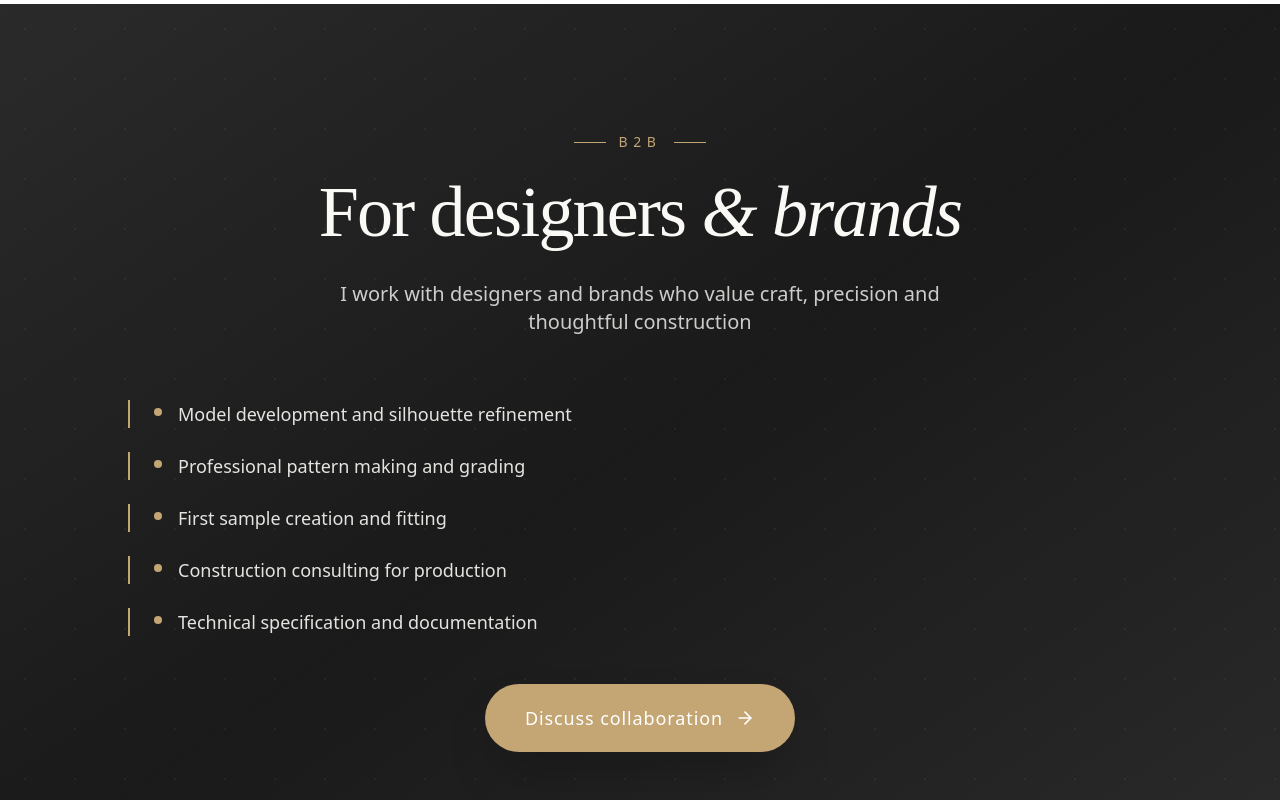
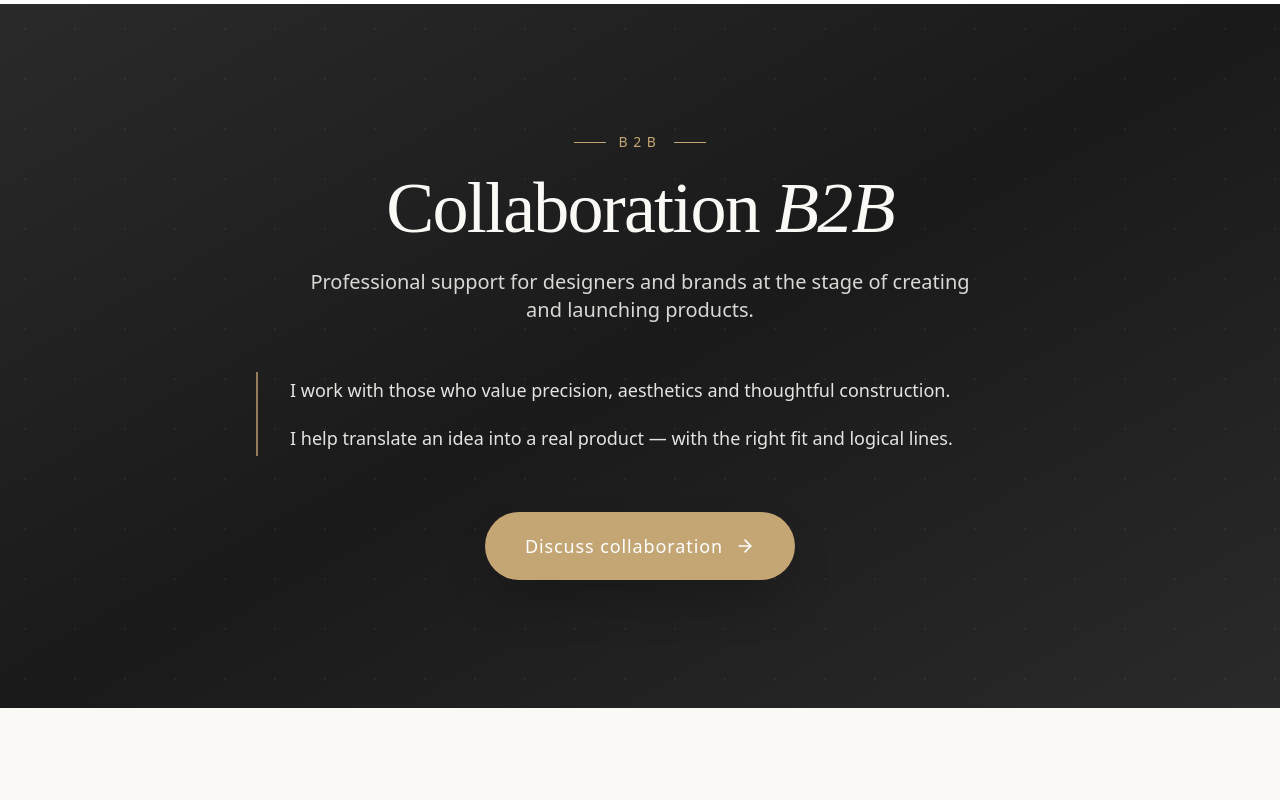
Before and after one commit to Ocean-Script-Projects/nkn_new, a Next.js app: page /en/collaboration in a window 1280 px wide. Shown: the part 1200-2000 px from the top of the page. Built offline with nearby package versions, Linux system fonts and the light colour scheme.

Commit message:
Update text B2B

```diff
--- a/app/[locale]/collaboration/page.tsx
+++ b/app/[locale]/collaboration/page.tsx
@@ -66,15 +66,16 @@ export default function CollaborationPage() {
             }}
             aria-hidden
           />
-          <div className="max-w-5xl mx-auto relative z-10">
+          <div className="max-w-3xl mx-auto relative z-10">
+            {/* Заголовок и подзаголовок — центр */}
             <motion.div
               initial={{ opacity: 0, y: 40 }}
               whileInView={{ opacity: 1, y: 0 }}
               viewport={{ once: true }}
               transition={{ duration: 0.8 }}
-              className="text-center mb-12 sm:mb-16"
+              className="text-center mb-10 sm:mb-12"
             >
-              <div className="flex items-center justify-center gap-3 mb-6">
+              <div className="flex items-center justify-center gap-3 mb-5">
                 <div className="h-px w-8 bg-[#C4A574]" />
                 <span className="text-[#C4A574] text-xs sm:text-sm tracking-[0.4em] uppercase">
                   {t('b2b.label')}
@@ -82,42 +83,39 @@ export default function CollaborationPage() {
                 <div className="h-px w-8 bg-[#C4A574]" />
               </div>
               <h2
-                className="text-4xl sm:text-5xl md:text-6xl lg:text-7xl mb-8 tracking-tight"
+                className="text-4xl sm:text-5xl md:text-6xl lg:text-7xl mb-5 sm:mb-6 tracking-tight"
                 style={{ fontFamily: 'serif' }}
               >
                 {t('b2b.title')} <br className="sm:hidden" />
                 <span className="italic">{t('b2b.titleItalic')}</span>
               </h2>
-              <p className="text-base sm:text-lg md:text-xl text-[#FAF9F6]/80 max-w-2xl mx-auto leading-relaxed">
-                {t('b2b.description')}
+              <p className="text-base sm:text-lg md:text-xl text-[#FAF9F6]/85 max-w-2xl mx-auto leading-relaxed">
+                {t('b2b.support')}
               </p>
             </motion.div>
+
+            {/* Текстовый блок — левое выравнивание, акцентная полоса */}
             <motion.div
-              initial={{ opacity: 0, y: 40 }}
+              initial={{ opacity: 0, y: 24 }}
               whileInView={{ opacity: 1, y: 0 }}
               viewport={{ once: true }}
-              transition={{ duration: 0.8, delay: 0.2 }}
-              className="space-y-6 mb-12"
+              transition={{ duration: 0.6, delay: 0.15 }}
+              className="border-l-2 border-[#C4A574]/70 pl-6 sm:pl-8 py-1 mb-12 sm:mb-14"
             >
-              {[0, 1, 2, 3, 4].map((i) => (
-                <motion.div
-                  key={i}
-                  initial={{ opacity: 0, x: -20 }}
-                  whileInView={{ opacity: 1, x: 0 }}
-                  viewport={{ once: true }}
-                  transition={{ duration: 0.6, delay: i * 0.1 }}
-                  className="flex items-start gap-4 border-l-2 border-[#C4A574] pl-6"
-                >
-                  <div className="w-2 h-2 rounded-full bg-[#C4A574] mt-2 flex-shrink-0" aria-hidden />
-                  <p className="text-base sm:text-lg text-[#FAF9F6]/90 leading-relaxed">{t(`b2b.items.${i}`)}</p>
-                </motion.div>
-              ))}
+              <p className="text-base sm:text-lg text-[#FAF9F6]/90 leading-relaxed mb-5">
+                {t('b2b.description1')}
+              </p>
+              <p className="text-base sm:text-lg text-[#FAF9F6]/90 leading-relaxed">
+                {t('b2b.description2')}
+              </p>
             </motion.div>
+
+            {/* CTA */}
             <motion.div
               initial={{ opacity: 0, y: 20 }}
               whileInView={{ opacity: 1, y: 0 }}
               viewport={{ once: true }}
-              transition={{ duration: 0.8, delay: 0.5 }}
+              transition={{ duration: 0.8, delay: 0.25 }}
               className="text-center"
             >
               <motion.button
--- a/messages/de.json
+++ b/messages/de.json
@@ -656,10 +656,11 @@
     },
     "b2b": {
       "label": "B2B",
-      "title": "Für Designer",
-      "titleItalic": "& Marken",
-      "description": "Ich arbeite mit Designern und Marken, die Handwerk, Präzision und durchdachte Konstruktion schätzen",
-      "items": ["Modellentwicklung und Silhouettenverfeinerung", "Professionelles Schnittmuster und Gradierung", "Erstmuster und Anprobe", "Konstruktionsberatung für die Produktion", "Technische Spezifikation und Dokumentation"],
+      "title": "Zusammenarbeit",
+      "titleItalic": "B2B",
+      "support": "Professionelle Unterstützung für Designer und Marken bei der Erstellung und dem Launch von Produkten.",
+      "description1": "Ich arbeite mit denen, die Präzision, Ästhetik und durchdachte Konstruktion schätzen.",
+      "description2": "Ich helfe, eine Idee in ein reales Produkt zu übersetzen — mit der richtigen Passform und stimmigen Linien.",
       "cta": "Zusammenarbeit besprechen"
     },
     "cta": {
--- a/messages/en.json
+++ b/messages/en.json
@@ -656,10 +656,11 @@
     },
     "b2b": {
       "label": "B2B",
-      "title": "For designers",
-      "titleItalic": "& brands",
-      "description": "I work with designers and brands who value craft, precision and thoughtful construction",
-      "items": ["Model development and silhouette refinement", "Professional pattern making and grading", "First sample creation and fitting", "Construction consulting for production", "Technical specification and documentation"],
+      "title": "Collaboration",
+      "titleItalic": "B2B",
+      "support": "Professional support for designers and brands at the stage of creating and launching products.",
+      "description1": "I work with those who value precision, aesthetics and thoughtful construction.",
+      "description2": "I help translate an idea into a real product — with the right fit and logical lines.",
       "cta": "Discuss collaboration"
     },
     "cta": {
--- a/messages/ru.json
+++ b/messages/ru.json
@@ -659,10 +659,11 @@
     },
     "b2b": {
       "label": "B2B",
-      "title": "Для дизайнеров",
-      "titleItalic": "и брендов",
-      "description": "Я работаю с дизайнерами и брендами, ценящими ремесло, точность и вдумчивую конструкцию",
-      "items": ["Разработка моделей и доработка силуэтов", "Профессиональное построение лекал и градация", "Создание первой пробы и примерка", "Консультации по конструкции для производства", "Техническая спецификация и документация"],
+      "title": "Сотрудничество",
+      "titleItalic": "B2B",
+      "support": "Профессиональная поддержка дизайнеров и брендов на этапе создания и запуска изделий.",
+      "description1": "Я работаю с теми, кто ценит точность, эстетику и продуманную конструкцию.",
+      "description2": "Помогаю перевести идею в реальный продукт — с правильной посадкой и логичными линиями.",
       "cta": "Обсудить сотрудничество"
     },
     "cta": {
```
